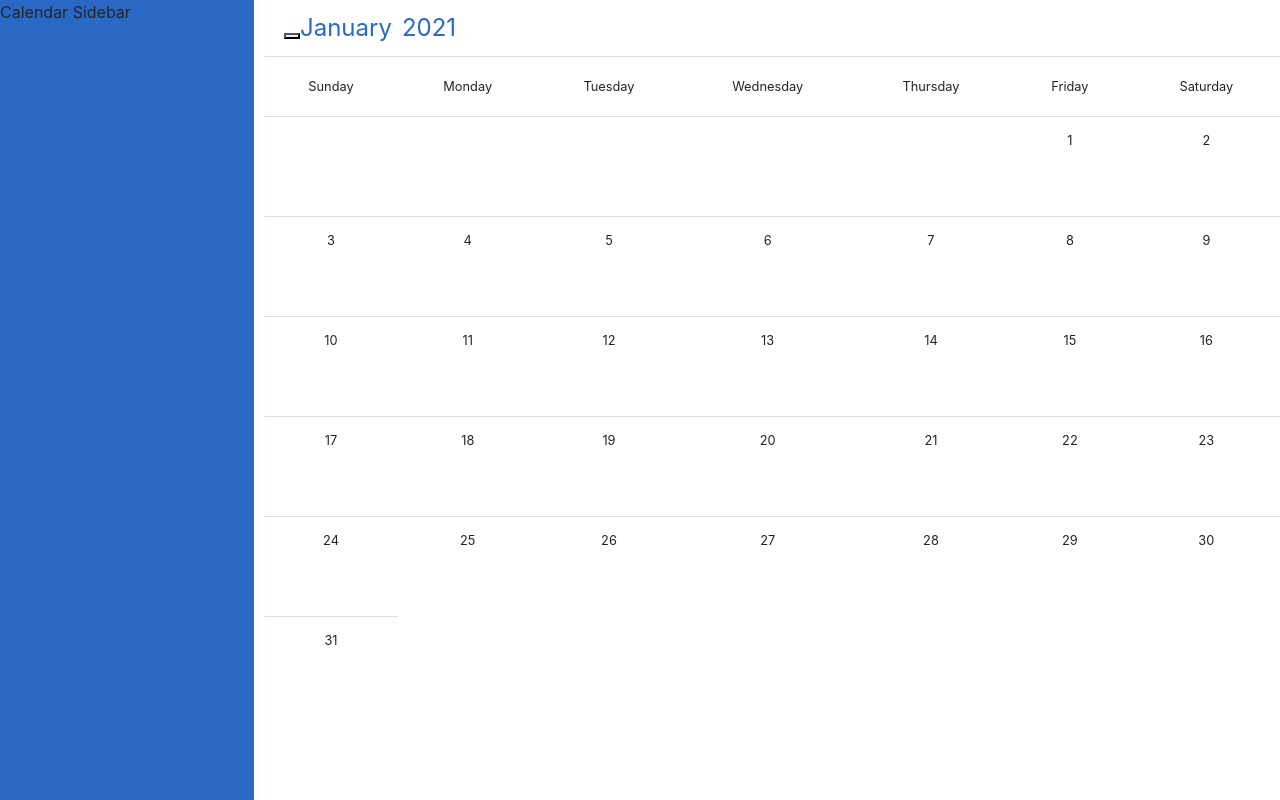
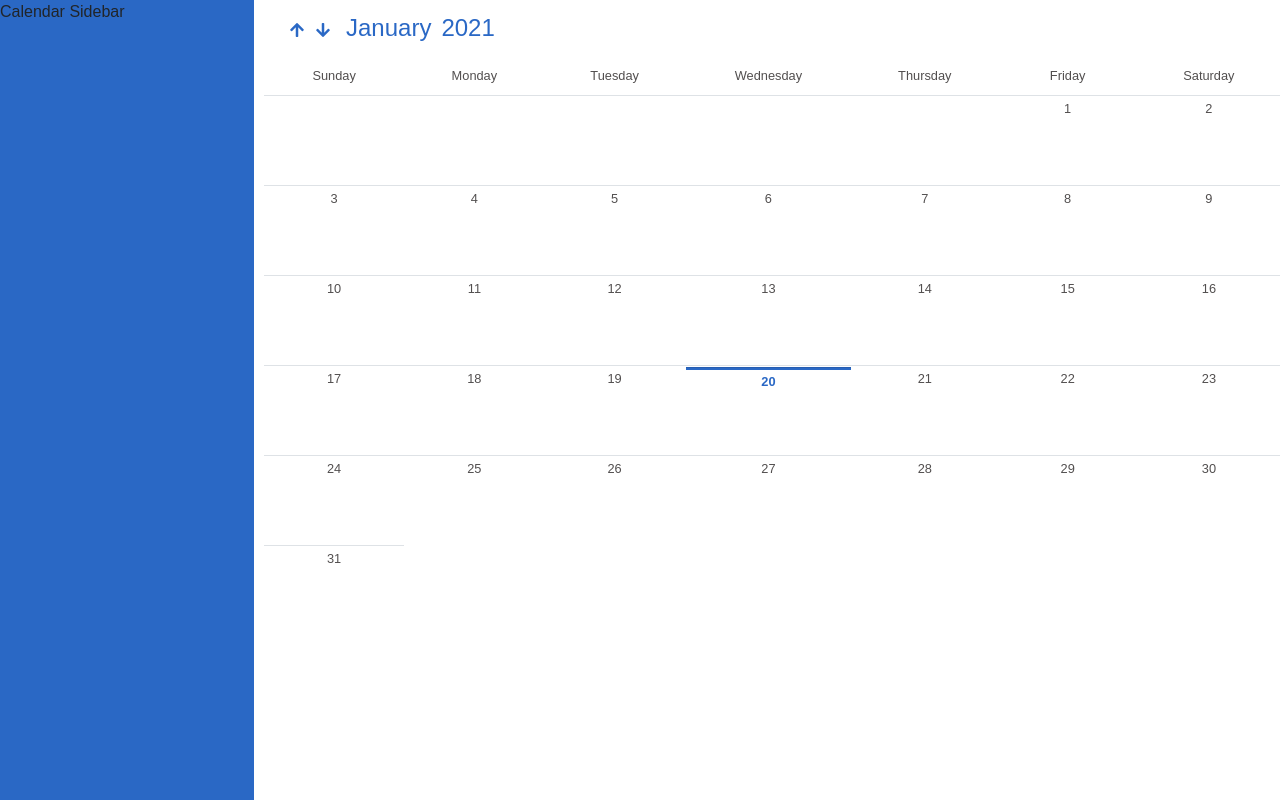
Before and after one commit to dongqiuyinggrace/100-days-of-code, a React (Create React App) app in the folder Calendar/calendar_client/: page / in a window 1280 px wide. Built offline with nearby package versions, Linux system fonts and the light colour scheme.

Commit message:
StylingHeadAndCurrentDay

```diff
--- a/Calendar/calendar_client/src/app/layout/style.css
+++ b/Calendar/calendar_client/src/app/layout/style.css
@@ -1,4 +1,5 @@
 .calendar {
+    font-family: Arial, Helvetica, sans-serif;
     display: flex;
     flex-direction: row;
 }
@@ -24,6 +25,7 @@
 .week_days {
     text-align: center;
     padding: 0;
+    color: rgb(82, 79, 79);
 }
 
 .day,
@@ -34,13 +36,13 @@
 .day {
     cursor: pointer;
     line-height: 24px;
-    width: 80px;
-    height: 80px;
+    width: 90px;
+    height: 90px;
 }
 
 .empty_cell {
-    width: 80px;
-    height: 80px;
+    width: 90px;
+    height: 90px;
 }
 
 .calendar_head {
@@ -53,3 +55,37 @@
     font-size: 1.5em;
     margin-right: 10px;
 }
+
+.month {
+    margin-left: 10px;
+}
+
+.calendar_head button {
+    border: none;
+    background-color: #fff;
+}
+
+.calendar_head button:focus {
+    outline: none;
+}
+
+.calendar_head .fas {
+    color: #2a68c5;
+}
+
+.current_day {
+    color: #2a68c5;
+    font-weight: bold;
+    outline-color: #2a68c5;
+}
+
+td.current_day hr {
+    background-color: #2a68c5;
+    height: 2px;
+    margin: 0;
+    padding: 0;
+}
+
+td.current_day {
+    padding-top: 0;
+}
--- a/Calendar/calendar_client/src/features/Calendar/CalendarBoard.jsx
+++ b/Calendar/calendar_client/src/features/Calendar/CalendarBoard.jsx
@@ -3,12 +3,12 @@ import moment from 'moment';
 import CalendarHead from './CalendarHead';
 
 const weekdays = moment.weekdays();
-//weekdays.push(weekdays.shift());
 
 const CalendarBoard = () => {
     const currentMonth = moment().format('MMMM');
     const currentYear = moment().year();
     const currentDate = moment().date();
+    console.log(currentDate);
     const firstWeekDayOfMonth = moment().startOf('month').day();
     const daysNumInMonth = moment().daysInMonth();
 
@@ -25,7 +25,11 @@ const CalendarBoard = () => {
         } else {
             classes = "day"
         }
-        daysInMonth.push(<td key={d} className={classes} style={{height: '100px'}}>{d}</td>)
+        daysInMonth.push(
+            <td key={d} className={classes} style={{padding: '1px'}} >
+                {d === currentDate && <div><hr /></div>}
+                {d}
+            </td>)
     }
 
     const totalSlots = [...blanks, ...daysInMonth];
@@ -55,7 +59,10 @@ const CalendarBoard = () => {
             <table className="table">
                 <thead>
                     <tr>
-                        {weekdays.map(weekday => <td key={weekday} className="week_days" style={{padding: '20px'}}>{weekday}</td>)}
+                        {weekdays.map(weekday =>
+                            <td key={weekday} className="week_days" style={{padding: '10px 20px', borderTop: 'none'}}>
+                                {weekday}
+                            </td>)}
                     </tr>
                 </thead>
                 <tbody>
--- a/Calendar/calendar_client/src/features/Calendar/CalendarHead.jsx
+++ b/Calendar/calendar_client/src/features/Calendar/CalendarHead.jsx
@@ -3,7 +3,8 @@ import React from 'react'
 const CalendarHead = ({year, month}) => {
     return (
         <div className="calendar_head">
-            <button></button>
+            <button><i className="fas fa-arrow-up"></i></button>
+            <button><i className="fas fa-arrow-down"></i></button>
             <span className="month">{month}</span>
             <span className="year">{year}</span>
         </div>
--- a/Calendar/calendar_client/src/index.js
+++ b/Calendar/calendar_client/src/index.js
@@ -3,6 +3,7 @@ import ReactDOM from 'react-dom';
 import App from '../src/app/layout/App';
 import reportWebVitals from './reportWebVitals';
 import '../node_modules/bootstrap/dist/css/bootstrap.min.css';
+import '../node_modules/@fortawesome/fontawesome-free/css/all.min.css';
 import './index.css';
 
 
```
Also changed, not shown: 1 other file (tests, documents, lock files or other folders).
